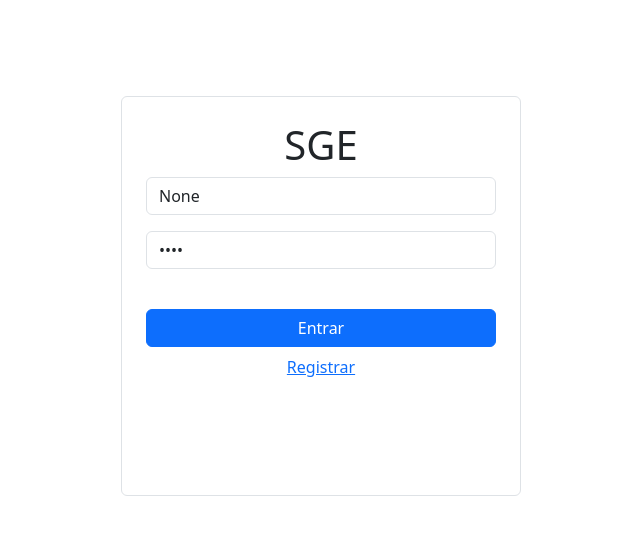
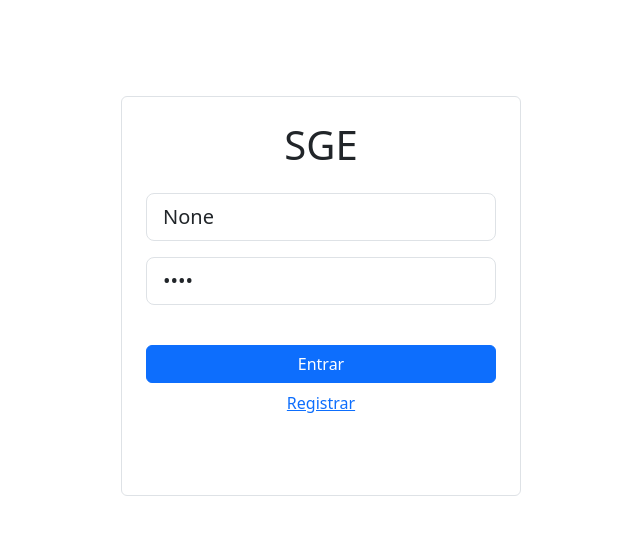
Before and after one commit to gabriecgaldino/app_management, a Django app: page / in a window 1280 px wide. Shown: the top 535 px of the page, without its empty margins (319-959 px from the left). Run offline with Django 5.2, Linux system fonts and the light colour scheme.

Commit message:
Correção de espaçamento

```diff
--- a/templates/login.html
+++ b/templates/login.html
@@ -16,9 +16,9 @@
         <h1 class="text-center">SGE</h1>
         {% csrf_token %}
         <div class="col-md-12">
-            <input type="text" name="username" class="form-control mb-3" placeholder="E-mail"
+            <input type="text" name="username" class="form-control form-control-lg mb-3 mt-3" placeholder="E-mail"
                 value="{{ form.username.value }}">
-            <input type="password" name="password" class="form-control mb-3" placeholder="Senha"
+            <input type="password" name="password" class="form-control form-control-lg mb-3" placeholder="Senha"
                 value="{{ form.password.value }}">
         </div>
         <div class="d-flex flex-column align-items-center col-md-12">
```
